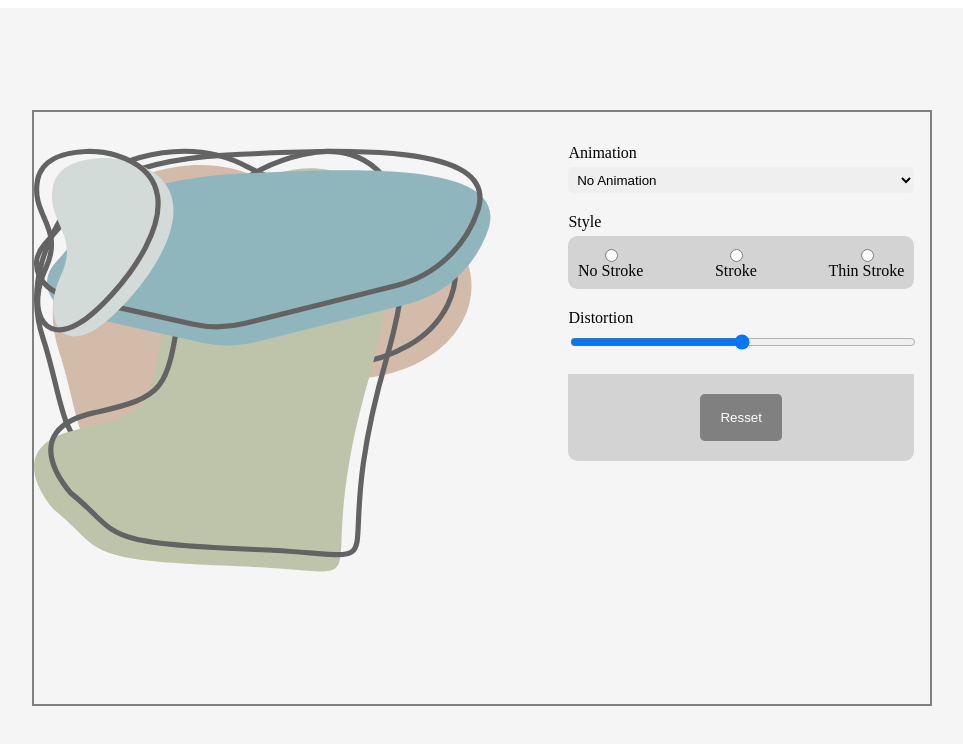
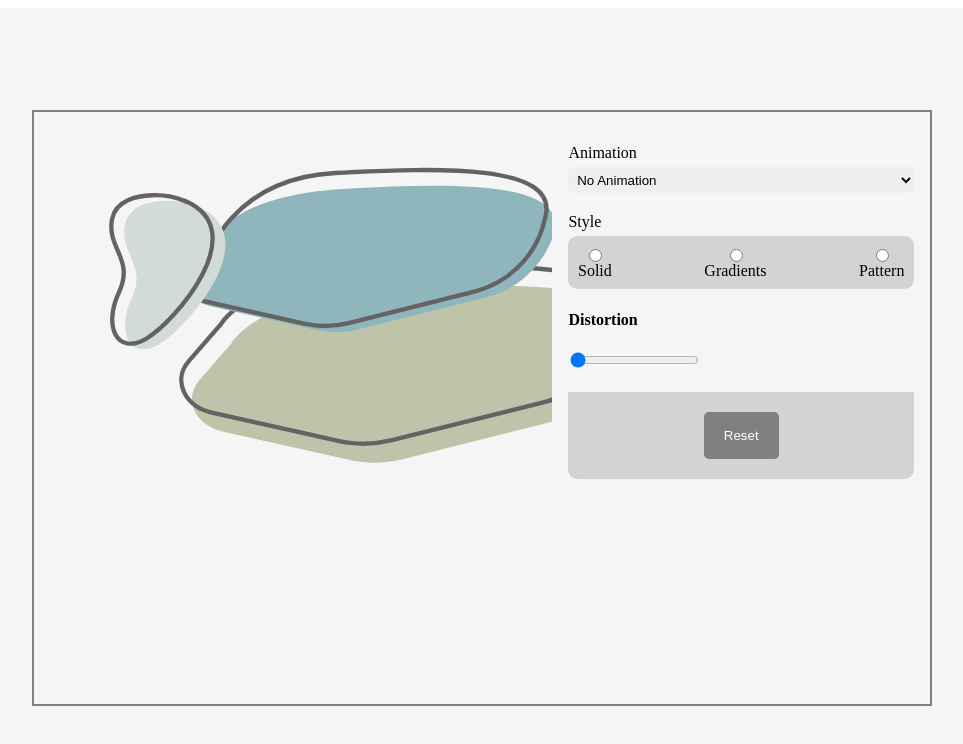
Before and after one commit to kristinerlings/svg_generator, a React (Vite) app: page / in a window 1280 px wide. Shown: the top 744 px of the page, without its empty margins (158-1121 px from the left). Built offline with nearby package versions, Linux system fonts and the light colour scheme.

Commit message:
distortion filter calculation ready, bug:renders new position every time

```diff
--- a/src/App.css
+++ b/src/App.css
@@ -74,3 +74,6 @@
   cursor: pointer;
   color: white;
 }
+.pattern{
+  color: yellow;
+}
--- a/src/App.jsx
+++ b/src/App.jsx
@@ -1,17 +1,21 @@
 import { useState } from 'react'
-/* import reactLogo from './assets/react.svg' */
 import './App.css'
 import Settings from './components/Settings';
 import SvgDrawing from './components/SvgDrawing';
 
 function App() {
-  const [count, setCount] = useState(0)
+  const [count, setCount] = useState(0);
+  const [filterParams, setFilterParams] = useState({
+    animation: false ,
+    style: 'solid',
+    distortion: 0,
+  });
 
   return (
     <div className="app">
       <div className='container'>
-        <SvgDrawing />
-        <Settings />
+        <SvgDrawing params={filterParams}/>
+        <Settings params={filterParams} updateParams={setFilterParams} />
       </div>
     </div>
   )
--- a/src/components/Settings.jsx
+++ b/src/components/Settings.jsx
@@ -1,21 +1,37 @@
 import React, { useState } from 'react';
 import Checkbox from './Checkbox';
 import RadioGroup from './RadioGroup';
+import Slider from './Slider';
 
-const Settings = () => {
+const Settings = ({ params, updateParams }) => {
   const [animation, setAnimation] = useState(false);
-
+  const defaultParams = {
+    animation: false,
+    style: 'solid',
+    distortion: 0,
+  };
   const options = [
-    { text: 'No Stroke', handler: () => console.log(false) },
-    { text: 'Stroke', handler: () => console.log(true) },
-    { text: 'Thin Stroke', handler: () => console.log('thin') },
+    {
+      text: 'Solid',
+      handler: () => updateParams((params) => ({ ...params, style: 'solid' })),
+    },
+    {
+      text: 'Gradients',
+      handler: () =>
+        updateParams((params) => ({ ...params, style: 'gradient' })),
+    },
+    {
+      text: 'Pattern',
+      handler: () =>
+        updateParams((params) => ({ ...params, style: 'pattern' })),
+    },
   ];
 
   return (
     <div className="settings">
       <div>
         <p>Animation</p>
-        <select name="aniimation">
+        <select name="animation">
           <option value="no-animation">No Animation</option>
           <option value="animation">Animation</option>
         </select>
@@ -25,11 +41,24 @@ const Settings = () => {
         <RadioGroup options={options} />
       </div>
       <div>
-        <p>Distortion</p>
-        <input className='slider' type="range" min="1" max="100" />
+        <Slider
+          min={0}
+          max={100}
+          label={'Distortion'}
+          value={params.distortion}
+          setValue={(newDistort) =>
+            updateParams((params) => ({ ...params, distortion: newDistort }))
+          }
+        />
       </div>
-      <div className='resetContainer'>
-        <button>Resset</button>
+      <div className="resetContainer">
+        <button
+          onClick={(e) => {
+            updateParams(defaultParams);
+          }}
+        >
+          Reset
+        </button>
       </div>
     </div>
   );
--- a/src/components/SvgDrawing.jsx
+++ b/src/components/SvgDrawing.jsx
@@ -1,64 +1,176 @@
 import React from 'react';
+import { useMemo } from 'react';
+import { useState, useCallback } from 'react';
 
-function SvgDrawing() {
-  const random = Math.random()*1000 + 1;
-  console.log(random)
+function SvgDrawing({ params }) {
+  const [coords, setCoords] = useState({
+    xCoord: ['800', '33', '439', '103'],
+    yCoord: ['222', '220', '75', '16'],
+  });
+  const transformCoords = {
+    xCoord: ['80', '33', '49', '13'],
+    yCoord: ['22', '20', '75', '16'],
+  };
+
+  //m = coordinates (relative to the previous point in the path)
+  //c = cubic bezier curves
+  //s = smooth cubic bezier curves
+  //z = close path
+
+  const random = () => Math.round(Math.random() * 4); //generate different value every time I call it -> need to find a way not to change each time i change the distortion. TrieduseMemo and useCallback. Didnt'work
+
+  const randomX = () => Math.round(Math.random() * 200);
+  const randomY = () => Math.round(Math.random() * 200);
+
+  /**
+   * baseFreq [0.5, 0.25] - the smaller the more distortion
+   * baseFreq = (100 - distsortion) / 100
+   * needs to be fractional value, as I increase the distortion it gets larger and larger but I want it to be the opposite, want it to be smaller and smaller. That's why I take 100 - distortion to get a smaller value - the fraction gets smaller.
+   */
+
+  console.log(random);
   return (
-    <svg viewBox="0 0 500 500">
-      <g id="blob__one" data-name="blob1">
+    <svg viewBox="0 0 600 600">
+      {/*   <!-- Define the pattern --> */}
+      <pattern
+        id="pattern-chevron"
+        x="0"
+        y="0"
+        patternUnits="userSpaceOnUse"
+        width="100"
+        height="180"
+        viewBox="0 0 10 18"
+      >
+        {/* <!-- Group the chevron shapes --> */}
+        <g id="chevron">
+          {/*   <!-- Chevron consists of two shapes, a left and a right to form a `v` -->
+       <!-- We'll apply the `fill` in the CSS for flexibility --> */}
+          <path className="pattern left" d="M0 0l5 3v5l-5 -3z"></path>
+          <path className="pattern right" d="M10 0l-5 3v5l5 -3"></path>
+        </g>
+
+        {/*   <!-- Apply the shapes -->
+     <!-- `y="9"` narrows the space between rows  --> */}
+        <use x="0" y="9" xlinkHref="#chevron"></use>
+      </pattern>
+      {/* <filter id="turbulanceEffect">
+        <feTurbulence
+          baseFrequency="0.003"
+          type="fractalNoise"
+          numOctaves="3"
+        />
+      </filter> */}
+
+      <filter id="displacementFilter">
+        <feTurbulence
+          type="turbulence"
+          baseFrequency={(100 - params.distortion) / 100}
+          // calculate numOctaves based on distortion
+          numOctaves={Math.round(params.distortion)}
+          /* numOctaves="4" */
+          seed={params.distortion}
+          result="turbulence"
+        />
+        <feDisplacementMap
+          in2="turbulence"
+          in="SourceGraphic"
+          scale={params.distortion}
+          xChannelSelector="R"
+          yChannelSelector="G"
+        />
+      </filter>
+
+      {/* <rect width="100%" height="100%" filter="url(#turbulanceEffect)" /> */}
+
+      <g
+        id="blob__one"
+        data-name="blob1"
+        /* filter="url(#turbulanceEffect)" */
+        transform={`translate(${randomX()} ${randomY()})`}
+      >
         <path
           className="cls-1"
-          d={`m${'306.96'},${'222.25'}c-90.37,5.19-126.13,28.84-137.34,38.78-4.89,4.34-10.1,8.31-15.61,11.84-117.58,75.19-103.01,3.21-129.91-77.48-15.98-47.94,2.88-92.37,21.73-121.41,16.66-25.67,42.21-44.39,71.78-52.29s67.4-10.77,104.63,9.47c71.49,38.86,116.49,4.44,172.1,46.8,55.6,42.36,27.8,137.67-87.37,144.29Z`}
+          d={`m${coords.xCoord[0]},${coords.yCoord[0]}c-90.37,5.19-126.13,28.84-137.34,38.78-4.89,4.34-10.1,8.31-15.61,11.84-117.58,75.19-103.01,3.21-129.91-77.48-15.98-47.94,2.88-92.37,21.73-121.41,16.66-25.67,42.21-44.39,71.78-52.29s67.4-10.77,104.63,9.47c71.49,38.86,116.49,4.44,172.1,46.8,55.6,42.36,27.8,137.67-87.37,144.29Z`}
           fill={'#d2bca9'}
+          /*  filter='url(#displacementFilter)'  */
         />
         <path
           className="cls-2"
-          d={`m${'291.38'},${'208.92'}c-90.37,5.19-126.13,28.84-137.34,38.78-4.89,4.34-10.1,8.31-15.61,11.84-117.58,75.19-103.01,3.21-129.91-77.48-15.98-47.94,2.88-92.37,21.73-121.41,16.66-25.67,42.21-44.39,71.78-52.29,28.62-7.64,67.4-10.77,104.63,9.47,71.49,38.86,116.49,4.44,172.1,46.8,55.6,42.36,27.8,137.67-87.37,144.29Z`}
+          d={`m${coords.xCoord[0] - 16},${
+            coords.yCoord[0] - 12
+          }c-90.37,5.19-126.13,28.84-137.34,38.78-4.89,4.34-10.1,8.31-15.61,11.84-117.58,75.19-103.01,3.21-129.91-77.48-15.98-47.94,2.88-92.37,21.73-121.41,16.66-25.67,42.21-44.39,71.78-52.29,28.62-7.64,67.4-10.77,104.63,9.47,71.49,38.86,116.49,4.44,172.1,46.8,55.6,42.36,27.8,137.67-87.37,144.29Z`}
+          /* filter="url(#turbulanceEffect)" */
           fill={'none'}
           stroke={'#636363'}
           strokeMiterlimit={10}
           strokeWidth={'5px'}
         />
       </g>
-      <g id="blob__two" data-name="blob2">
+      <g
+        id="blob__two"
+        data-name="blob2"
+        transform={`translate(${randomX()} ${randomY()})`}
+      >
         <path
           className="cls-1"
-          d={`m${'323.29'},${'220.29'}c-63.78,${'220.78'},30.66,188.05-126.33,182.33-157-5.71-128.33-15.1-177.66-54.37,0,0-56.1-60.41,22.98-77.62,79.08-17.21,68.22-25.15,88.38-135.02C150.82,25.74,259.61,19.12,259.61,19.12c0,0,127.46-19.6,63.68,201.17Z`}
+          d="m531.08,90c-.16.61-.3,1.15-.55,1.9-14.33,44.16-50.4,77.88-95.5,89.17l-176.43,44.17c-20.39,5.11-41.69,5.38-62.19.78l-145.04-32.46c-33-7.39-47.13-37.65-27.91-59.77l37.37-43.03s29.59-54.31,175.72-62.04c145.37-7.69,313.77-13.32,294.53,61.27Z"
           fill={'#bec4aa'}
+          filter="url(#displacementFilter)"
+        />
+        <path
+          /*{`m${'339.5'},${'204.12'} */
+          /*{`m${coords.xCoord[1] - 16},${
+            coords.yCoord[1] - 16
+          } */
+          className="cls-2"
+          d="m518.81,68.04c-.16.61-.3,1.15-.55,1.9-14.33,44.16-50.4,77.88-95.5,89.17l-176.43,44.17c-20.39,5.11-41.69,5.38-62.19.78l-145.04-32.46c-33-7.39-47.13-37.65-27.91-59.77l37.37-43.03S78.14,14.5,224.28,6.76c145.37-7.69,313.77-13.32,294.53,61.27Z"
+          fill={'none'}
+          stroke={'#636363'}
+          strokeMiterlimit={10}
+          strokeWidth={'5px'}
+          filter="url(#displacementFilter)"
+        />
+      </g>
+      <g
+        id="blob__three"
+        data-name="blob3"
+        transform={`translate(${randomX()} ${randomY()})`}
+      >
+        <path
+          className="cls-1"
+          d={`m${coords.xCoord[2]},${
+            coords.yCoord[2]
+          },c-.13.5-.25.95-.45,1.57-11.84,36.47-41.63,${'64.32'}-78.87,73.64l-145.71,${'36.47'}c-16.84,4.22-34.43,4.44-51.36.65l-119.78-26.8c-27.25-6.1-38.92-31.09-23.05-49.36l30.86-35.54s24.44-44.85,145.12-51.24c120.05-6.35,259.13-11,243.24,50.6Z`}
+          fill={'#8eb6bc'}
         />
         <path
           className="cls-2"
-          d={`m${'339.5'},${'204.12'}c-63.78,${'220.78'},30.66,188.05-126.33,182.33-157-5.71-128.33-15.1-177.66-54.37,0,0-56.1-60.41,22.98-77.62,79.08-17.21,68.22-25.15,88.38-135.02C167.03,9.56,275.82,2.95,275.82,2.95c0,0,127.46-19.6,63.68,201.17Z`}
+          d={`m${coords.xCoord[2] - 13},${
+            coords.yCoord[2] - 7
+          }c-.13.5-.25.95-.45,1.57-11.84,36.47-41.63,${'64.32'}-78.87,73.64l-145.71,${'36.47'}c-16.84,4.22-34.43,4.44-51.36.65l-119.78-26.8c-27.25-6.1-38.92-31.09-23.05-49.36l30.300.54S64.97,12.41,185.66,6.02C305.71-.33,${'444.79'}-4.98,428.9,56.63Z`}
           fill={'none'}
           stroke={'#636363'}
           strokeMiterlimit={10}
           strokeWidth={'5px'}
         />
       </g>
-      <g id="blob__three" data-name="blob3">
+      <g
+        id="blob__four"
+        data-name="blob4"
+        transform={`translate(${randomX()} ${randomY()})`}
+      >
         <path
           className="cls-1"
-          d={`m${'439.04'},${'74.76'}c-.13.5-.25.95-.45,1.57-11.84,36.47-41.63,64.32-78.87,73.64l-145.71,36.47c-16.84,4.22-34.43,4.44-51.36.65l-119.78-26.8c-27.25-6.1-38.92-31.09-23.05-49.36l30.86-35.54s24.44-44.85,145.12-51.24c120.05-6.35,259.13-11,243.24,50.6Z`}
-          fill={'#8eb6bc'}
-        />
-        <path
-          className="cls-2"
-          d={`m${'428.9'},${'56.63'}c-.13.5-.25.95-.45,1.57-11.84,36.47-41.63,64.32-78.87,73.64l-145.71,36.47c-16.84,4.22-34.43,4.44-51.36.65l-119.78-26.8c-27.25-6.1-38.92-31.09-23.05-49.36l30.86-35.54S64.97,12.41,185.66,6.02C305.71-.33,444.79-4.98,428.9,56.63Z`}
-          fill={'none'}
-          stroke={'#636363'}
-          strokeMiterlimit={10}
-          strokeWidth={'5px'}
-        />
-      </g>
-      <g id="blob__four" data-name="blob4">
-        <path
-          className="cls-1"
-          d={`m${'102.98'}, ${'15.84'}c-12-5.19-25.06-7.44-38.12-6.9-17.57.73-42.28,5.71-46.58,27.43-6.8,34.33,26.06,46.28,7.93,85.06-18.13,38.77-3.4,73.89,31.72,53.5,32.74-19.01,124.56-124.67,45.05-159.09Z`}
+          d={`m${coords.xCoord[3]},${
+            coords.yCoord[3]
+          }c-12-5.19-25.06-7.44-38.12-6.9-17.57.73-42.28,5.71-46.58,27.43-6.8,${'34'},26.06,46.28,7.93,85.06-18.13,38.77-3.4,73.89,31.72,53.5,32.74-19.01,124.56-124.67,45.05-159.09Z`}
           fill={'#d2dbd7'}
         />
         <path
           className="cls-2"
-          d={`m${'88.14'},${'9.48'}c-12-5.19-25.06-7.44-38.12-6.9C32.45,3.31,7.74,8.29,3.44,30.01c-6.8,34.33,26.06,46.28,7.93,85.06-18.13,38.77-3.4,73.89,31.72,53.5,32.74-19.01,124.56-124.67,45.05-159.09Z`}
+          d={`m${coords.xCoord[3] - 15},${
+            coords.yCoord[3] - 6.3
+          }c-12-5.19-25.06-7.44-38.12-6.9C32.45,3.31,7.74,${'8.29'},3.44,30.01c-6.8,34.33,26.06,46.28,7.93,85.06-18.13,38.77-3.4,73.89,31.72,53.5,32.74-19.01,124.56-124.67,45.05-159.09Z`}
           fill={'none'}
           stroke={'#636363'}
           strokeMiterlimit={10}
```
Also changed, not shown: src/components/Input.jsx (deleted, +0 -22 lines), public/assets/SVG/b3.svg (added).
